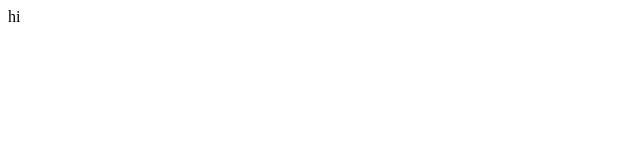
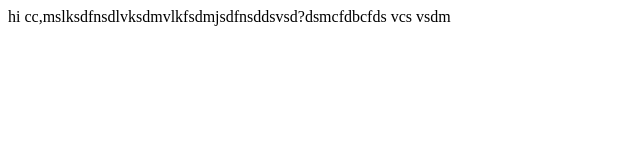
Before and after one commit to Sayedimran/scond-repo, a plain HTML site: page index.html in a window 1280 px wide. Shown: the whole page, without its empty margins (0-640 px from the left). Drawn offline with Linux system fonts and the light colour scheme.

Commit message:
my frist connit

```diff
--- a/index.html
+++ b/index.html
@@ -8,6 +8,7 @@
 </head>
 <body>
     hi
+    cc,mslksdfnsdlvksdmvlkfsdmjsdfnsddsvsd?dsmcfdbcfds vcs vsdm
 
 </body>
 </html>
```
